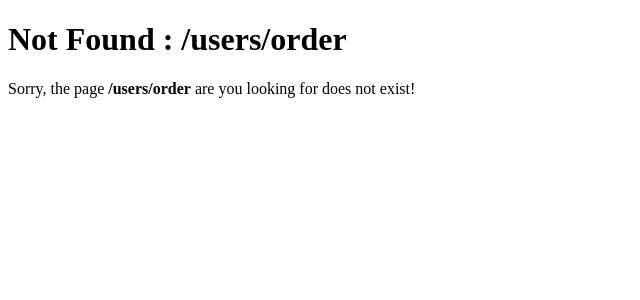
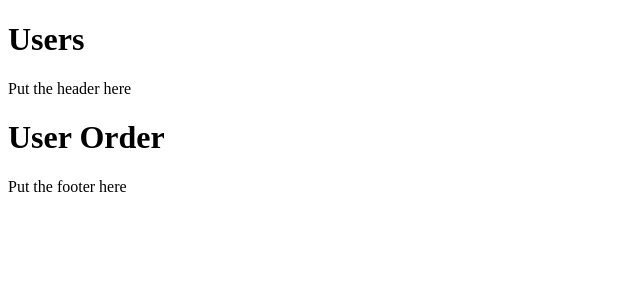
Before and after one commit to Zerebyakov/vue-js, a Vue app in the folder belajar-02/: page /users/order in a window 1280 px wide. Before the commit this address had no page. Shown: the top 300 px of the page, without its empty margins (0-640 px from the left). Built offline with nearby package versions, Linux system fonts and the light colour scheme.

Commit message:
Nested Route - buat halaman yang componentnya yang nested, dan biasanya isi halaman terdapat component yang sama tetapi kontenya berbeda, v00.49.25

```diff
--- /dev/null
+++ b/belajar-02/src/components/User.vue
@@ -0,0 +1,16 @@
+<template>
+    <div>
+        <h1>Users</h1>
+        <p>Put the header here</p>
+        <RouterView />
+        <p>Put the footer here</p>
+    </div>
+</template>
+
+<script setup>
+
+</script>
+
+<style lang="scss" scoped>
+
+</style>
--- /dev/null
+++ b/belajar-02/src/components/UserOrder.vue
@@ -0,0 +1,13 @@
+<template>
+    <div>
+        <h1>User Order</h1>
+    </div>
+</template>
+
+<script setup>
+
+</script>
+
+<style lang="scss" scoped>
+
+</style>
--- /dev/null
+++ b/belajar-02/src/components/UserProfile.vue
@@ -0,0 +1,13 @@
+<template>
+    <div>
+        <h1>User Profile</h1>
+    </div>
+</template>
+
+<script setup>
+
+</script>
+
+<style lang="scss" scoped>
+
+</style>
--- /dev/null
+++ b/belajar-02/src/components/UserWishlist.vue
@@ -0,0 +1,13 @@
+<template>
+    <div>
+        <h1>User Wishlist</h1>
+    </div>
+</template>
+
+<script setup>
+
+</script>
+
+<style lang="scss" scoped>
+
+</style>
```
Also changed, not shown: belajar-02/src/main.js (+26 -0 lines).
